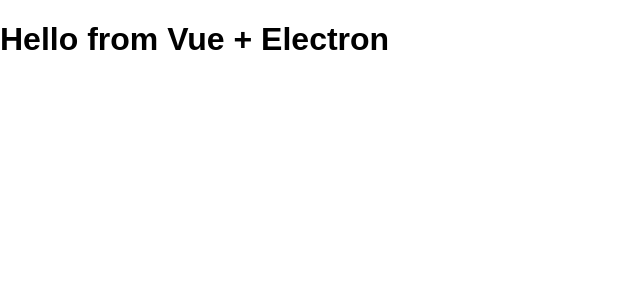
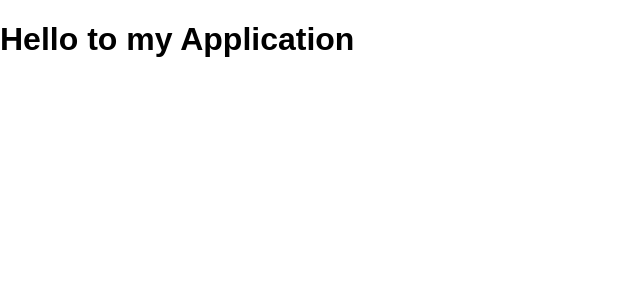
Before and after one commit to LokaElhefnawy/GLProject, a JavaScript app: page / in a window 1280 px wide. Shown: the top 300 px of the page, without its empty margins (0-640 px from the left). Built offline with nearby package versions, Linux system fonts and the light colour scheme.

Commit message:
Update app.vue

```diff
--- a/src/renderer/src/app.vue
+++ b/src/renderer/src/app.vue
@@ -1,6 +1,6 @@
 <template>
   <div>
-    <h1>Hello from Vue + Electron</h1>
+    <h1>Hello to my Application</h1>
 
 
   </div>
```
